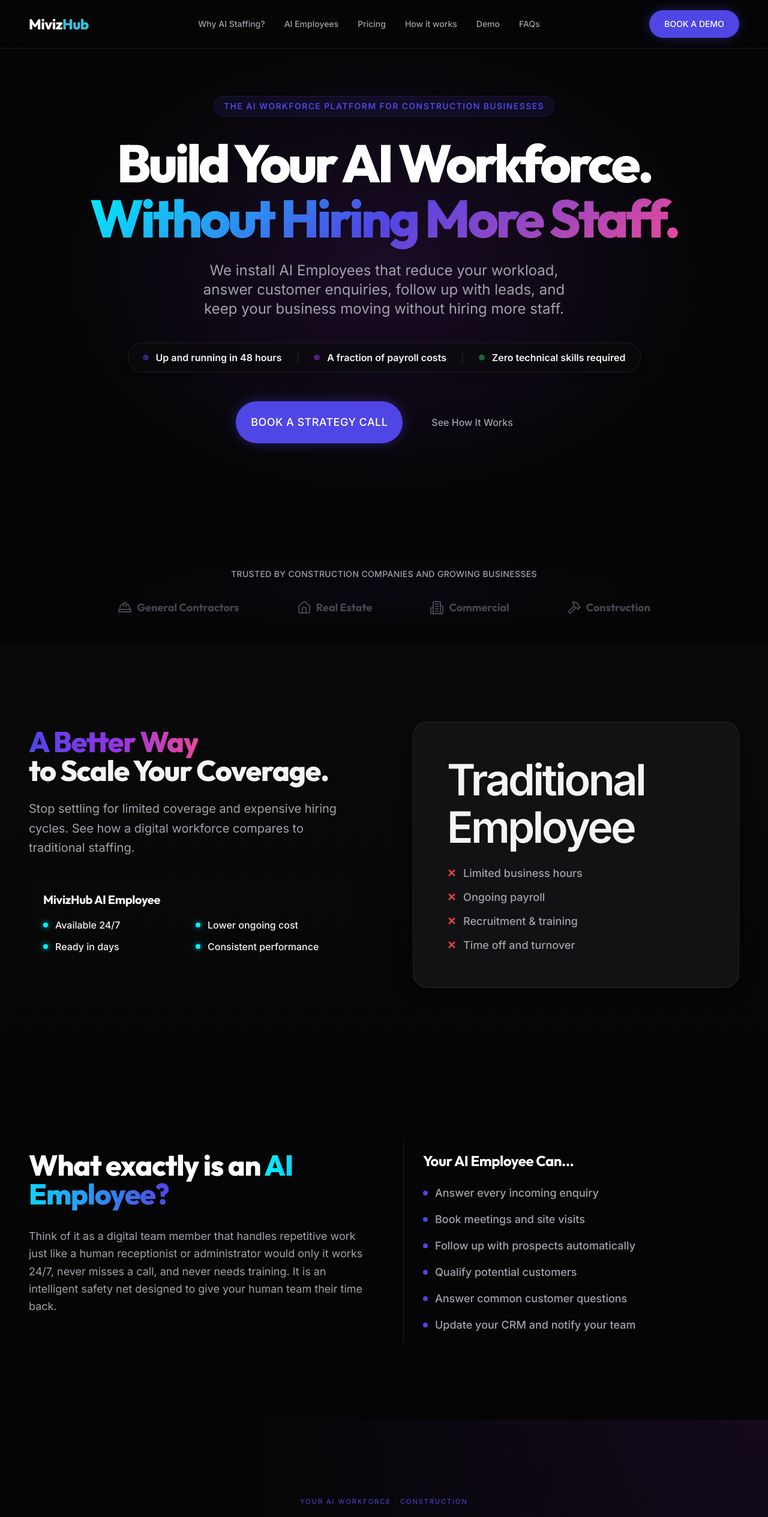
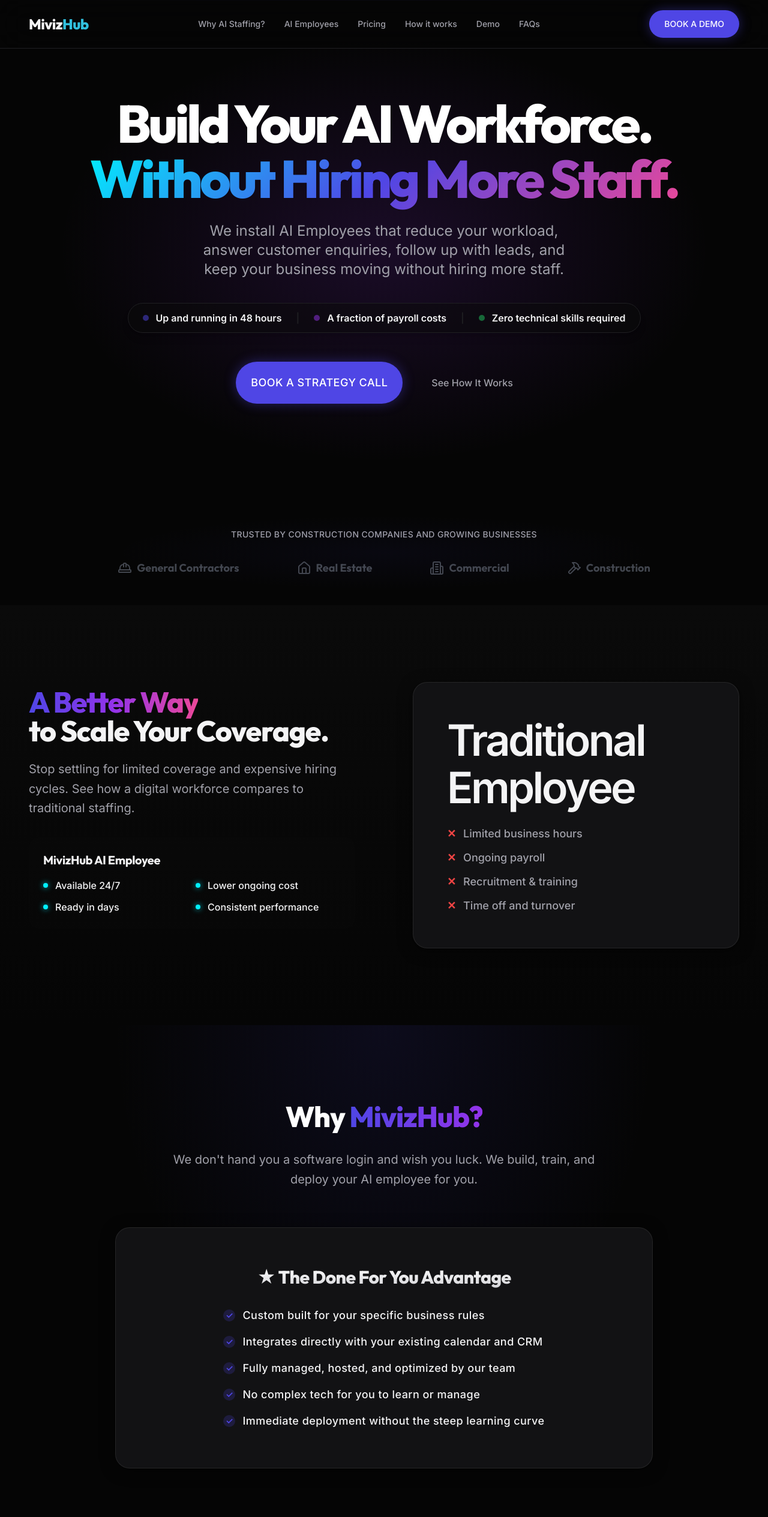
Before and after one commit to Rahullohar703/mivizhub-online, a React (Vite) app: page / in a window 1280 px wide. Shown: the top 2529 px of the page at 60% size. Built offline with nearby package versions, Linux system fonts and the light colour scheme; the HTML template or start-up script is replaced by a standard one.

Commit message:
Revert SectionSolution removal and remove pill from hero

```diff
--- a/src/App.jsx
+++ b/src/App.jsx
@@ -33,6 +33,7 @@
         <SectionHero onOpenBooking={handleOpenBooking} />
         <SectionTrust />
         <SectionProblems />
+        <SectionSolution />
         <SectionWhatIs />
         <SectionAIEmployees />
         <SectionIndustries />
--- a/src/components/SectionHero.jsx
+++ b/src/components/SectionHero.jsx
@@ -17,9 +17,6 @@
           transition={{ duration: 0.8, ease: [0.16, 1, 0.3, 1] }}
           className="w-full mx-auto"
         >
-          <div className="inline-block px-4 py-1.5 rounded-full bg-brandAccent/10 border border-brandAccent/20 text-brandAccent text-xs sm:text-sm font-bold tracking-widest uppercase mb-8">
-            The AI Workforce Platform for Construction Businesses
-          </div>
           <h1 className="text-[2.75rem] sm:text-5xl md:text-6xl lg:text-[5.5rem] font-extrabold tracking-tighter leading-tight md:leading-[1.05] mb-6 relative z-10 mx-auto max-w-7xl px-4">
             <span className="text-white drop-shadow-sm">Build Your AI Workforce. </span>
             <span className="text-gradient-punchy drop-shadow-sm">Without Hiring More Staff.</span>
```
